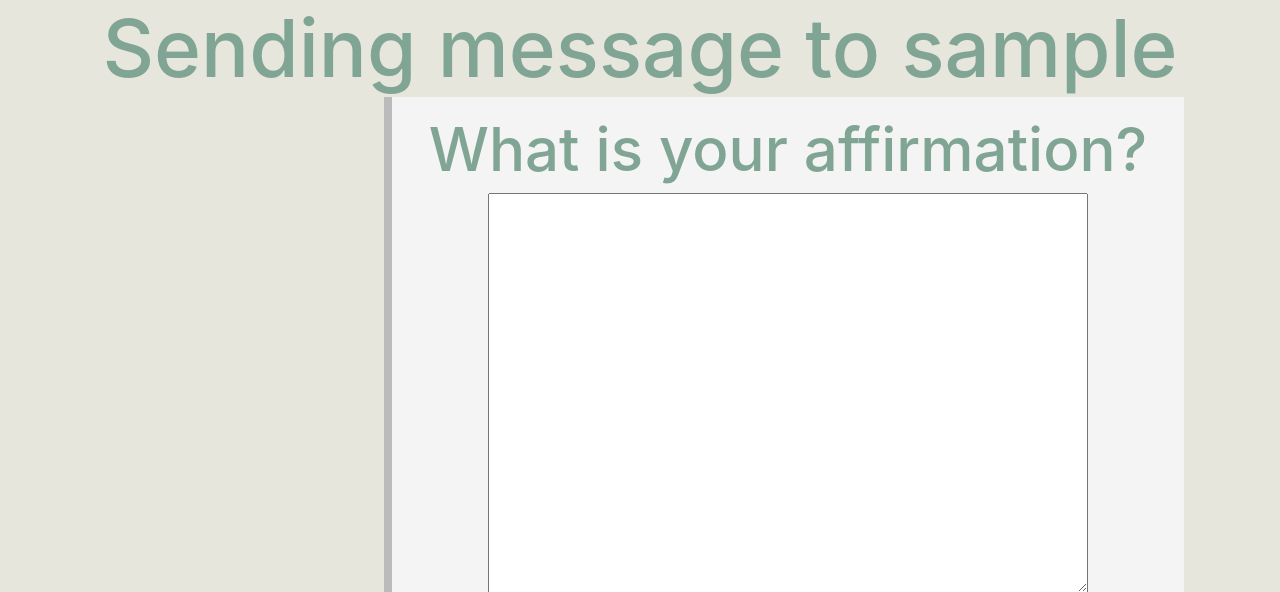
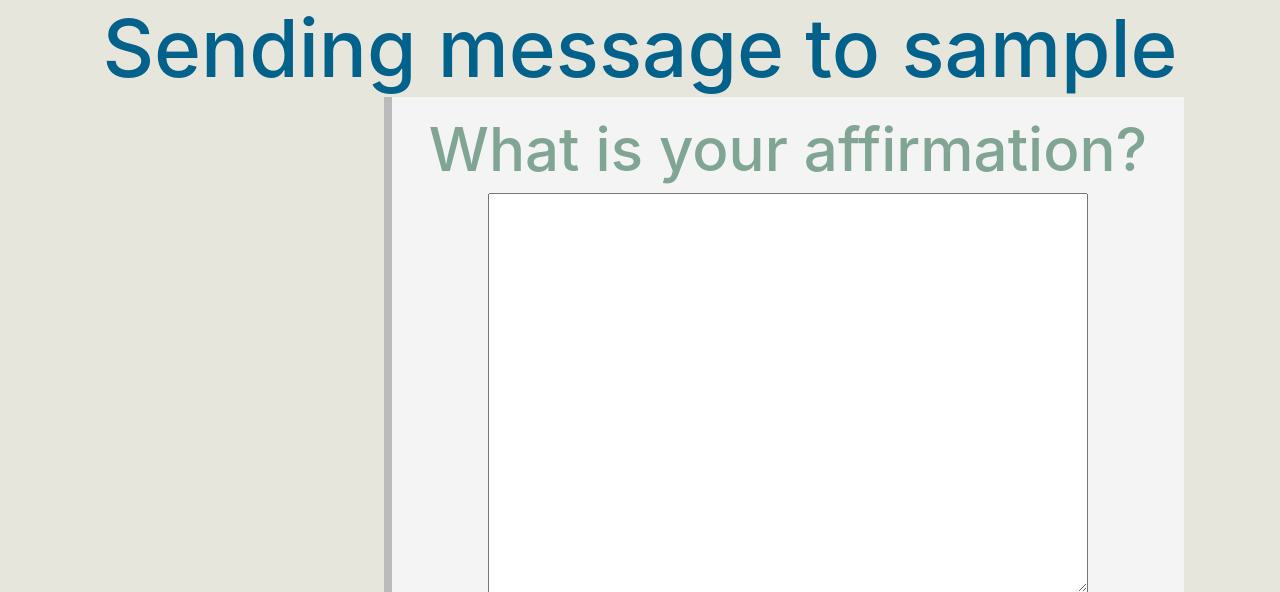
Before and after one commit to aibarrola/AffirmationMessenger, a Flask app: a page that uses app_folder/templates/sendMessage.html in a window 1280 px wide. Shown: the part 61-653 px from the top of the page. Run offline with Flask 2, Linux system fonts and the light colour scheme; the visitor is signed in with stand-in values (Sample User, id 1); data comes from the database, SQL or seed files in the repository; some libraries are stand-ins or nearby versions.

Commit message:
changed color

```diff
--- a/app_folder/static/styles/base.css
+++ b/app_folder/static/styles/base.css
@@ -96,3 +96,7 @@ input{
 #sendMessageLabel{
     font-size: 6em;
 }
+
+#sendMessageTitle{
+    color: #00628B;
+}
--- a/app_folder/templates/sendMessage.html
+++ b/app_folder/templates/sendMessage.html
@@ -3,7 +3,7 @@
 {% block message %}
 
 <div class="center">
-    <h2> Sending message to {{ToUser.username}} </h2>
+    <h2 id="sendMessageTitle"> Sending message to {{ToUser.username}} </h2>
 </div>
 
 
```
